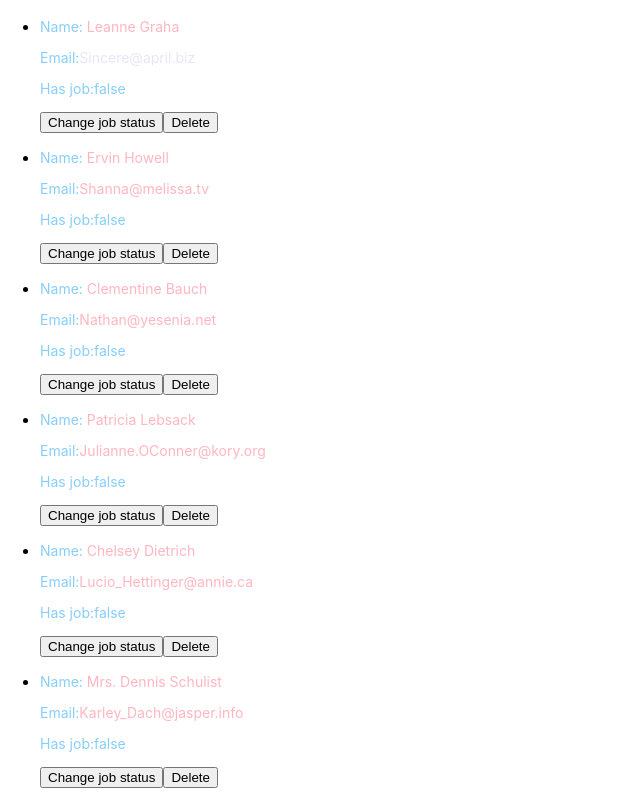
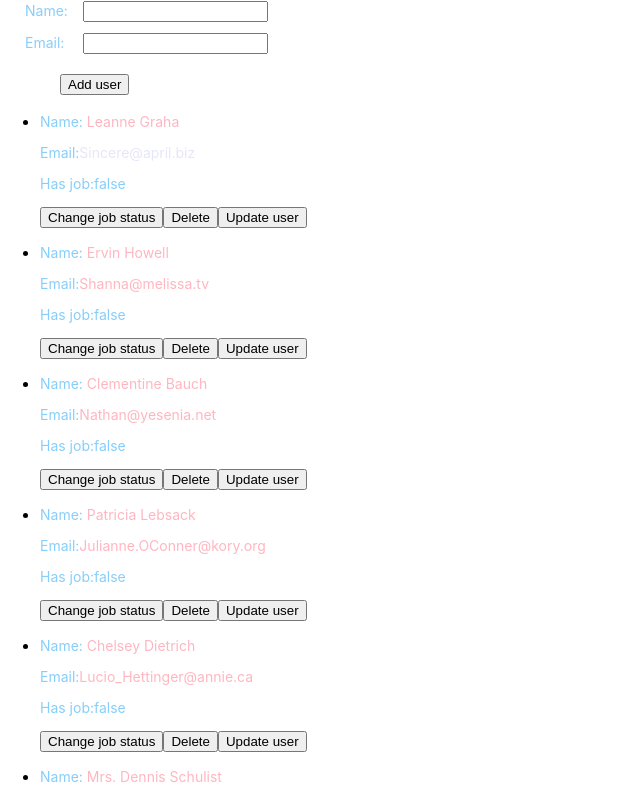
Before and after one commit to pelmeshek91/react-practice, a React (Create React App) app: page / in a window 1280 px wide. Both pictures are taken after a click on the button "Show uses list". Shown: the top 800 px of the page, without its empty margins (0-640 px from the left). Built offline with nearby package versions, Linux system fonts and the light colour scheme.

Commit message:
add form

```diff
--- a/package.json
+++ b/package.json
@@ -7,6 +7,7 @@
     "@testing-library/jest-dom": "^5.16.3",
     "@testing-library/react": "^12.1.4",
     "@testing-library/user-event": "^13.5.0",
+    "nanoid": "^4.0.0",
     "prop-types": "^15.8.1",
     "react": "^18.1.0",
     "react-dom": "^18.1.0",
--- a/src/components/App.jsx
+++ b/src/components/App.jsx
@@ -3,12 +3,15 @@ import { Button } from './Button/Button';
 // import { User } from './User/User';
 import { users } from '../Data/users';
 import { UserList } from './UserList/UserList';
+import { AddUserForm } from './Form/AddUserForm';
 // import { Section } from './Section/Section';
+import { nanoid } from 'nanoid';
 
 export class App extends Component {
   state = {
     users,
     isListShown: false,
+    userToUpdate: {},
   };
   clickHandler = () => {
     this.setState({ isListShown: true });
@@ -31,17 +34,28 @@ export class App extends Component {
       }),
     }));
   };
+  addUser = data => {
+    const newUser = { ...data, hasJob: false, id: nanoid() };
+    this.setState(prevState => ({
+      users: [...prevState.users, newUser],
+    }));
+  };
+  showUpdateForm = id => {};
   render() {
     const { isListShown, users } = this.state;
 
     return (
       <>
         {isListShown ? (
-          <UserList
-            users={users}
-            deleteUser={this.deleteUser}
-            changeJobStatus={this.changeJobStatus}
-          />
+          <>
+            <AddUserForm addUser={this.addUser} />
+
+            <UserList
+              users={users}
+              deleteUser={this.deleteUser}
+              changeJobStatus={this.changeJobStatus}
+            />
+          </>
         ) : (
           <Button
             type="button"
--- /dev/null
+++ b/src/components/Form/AddUserForm.jsx
@@ -0,0 +1,56 @@
+import { Component } from 'react';
+import PropTypes from 'prop-types';
+import { Lable, AddUserBtn, Input } from './AddUserForm.styled';
+
+export class AddUserForm extends Component {
+  state = {
+    name: '',
+    email: '',
+  };
+  static propTypes = {
+    addUser: PropTypes.func.isRequired,
+  };
+  handleNameInput = ({ target: { name, value } }) => {
+    this.setState({
+      [name]: value,
+    });
+  };
+  onSubmit = e => {
+    e.preventDefault();
+    this.props.addUser(this.state);
+    this.setState({
+      name: '',
+      email: '',
+    });
+  };
+  render() {
+    const { name, email } = this.state;
+    return (
+      <>
+        <form onSubmit={this.onSubmit}>
+          <Lable htmlFor={name}>
+            Name:
+            <Input
+              name="name"
+              type="text"
+              value={name}
+              onChange={this.handleNameInput}
+            />
+          </Lable>
+          <br />
+          <Lable htmlFor={email}>
+            Email: <span>&#32;</span>
+            <Input
+              name="email"
+              type="text"
+              value={email}
+              onChange={this.handleNameInput}
+            />
+          </Lable>
+          <br />
+          <AddUserBtn type="submit">Add user</AddUserBtn>
+        </form>
+      </>
+    );
+  }
+}
--- /dev/null
+++ b/src/components/Form/AddUserForm.styled.js
@@ -0,0 +1,15 @@
+import styled from 'styled-components';
+
+export const Lable = styled.label`
+  font-size: 14px;
+  color: lightskyblue;
+  margin-left: 25px;
+`;
+export const AddUserBtn = styled.button`
+  margin-top: 10px;
+  margin-left: 60px;
+`;
+export const Input = styled.input`
+  margin-left: 15px;
+  margin-bottom: 10px;
+`;
--- a/src/components/User/User.jsx
+++ b/src/components/User/User.jsx
@@ -21,6 +21,7 @@ export const User = ({
       </Text>
       <button onClick={() => changeJobStatus(id)}>Change job status</button>
       <button onClick={() => deleteUser(id)}>Delete</button>
+      <button>Update user</button>
     </>
   );
 };
```
Also changed, not shown: 1 other file (tests, documents, lock files or other folders).
